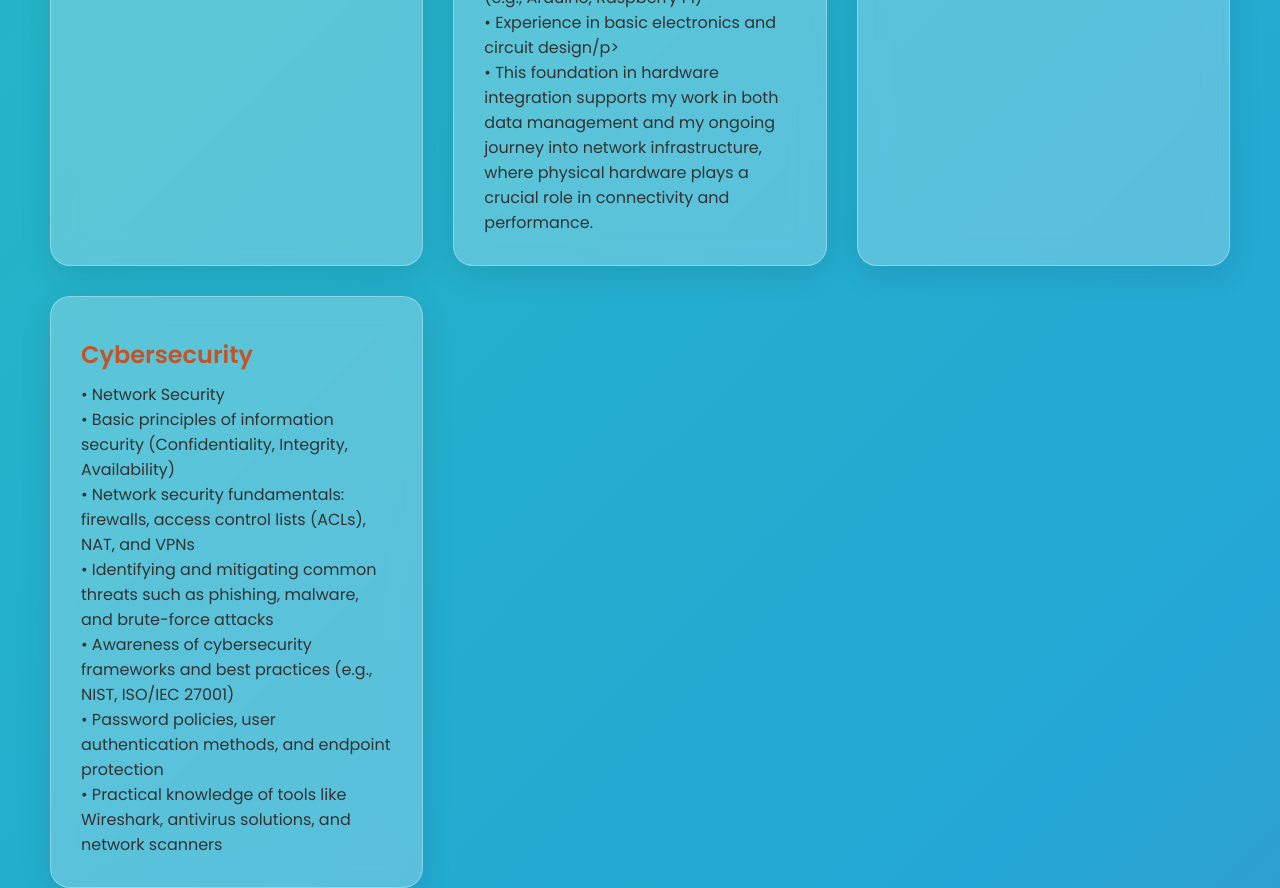
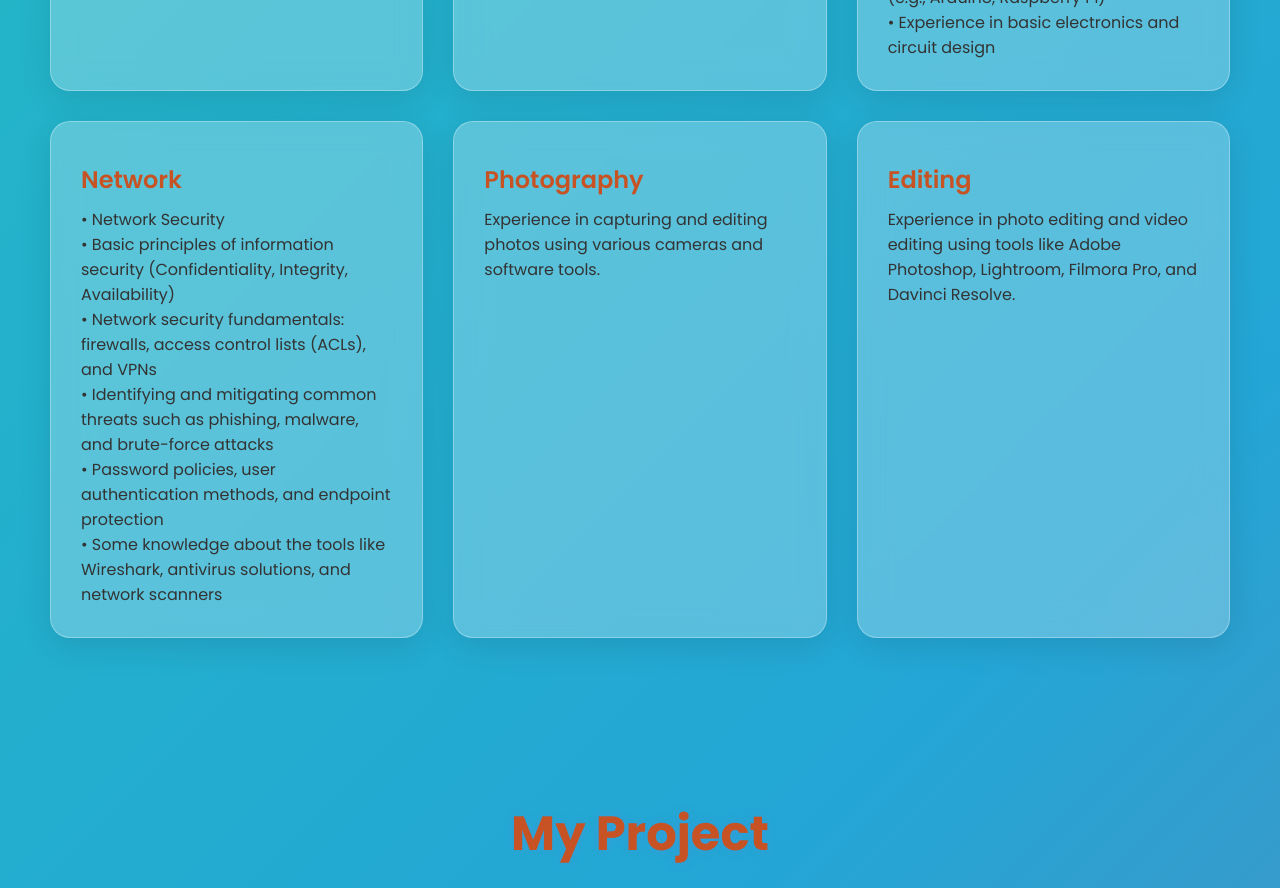
Before and after one commit to tyriess/kimtyroneportfolio, a plain HTML site: page index.html in a window 1280 px wide. Shown: the part 2600-3488 px from the top of the page. Drawn offline with nearby package versions, Linux system fonts and the light colour scheme.

Commit message:
Some Detail Line Changes

```diff
--- a/index.html
+++ b/index.html
@@ -75,11 +75,16 @@
 
     <!-- Skills Section -->
     <section id="skills">
-        <h2>Skills</h2>
+        <h2>Tech Stack & Skill</h2>
         <div class="skills-grid">
             <div class="skill-item">
                 <h4>Programming Languages</h4>
                 <p>Java, C++, Familiarity in Python, JavaScript, SQL</p>
+            </div>
+
+            <div class="skill-item">
+                <h4>Web Development</h4>
+                <p> HTML, CSS, and JavaScript</p>
             </div>
             <div class="skill-item">
                 <h4>Hardware Integration</h4>
@@ -89,22 +94,24 @@
                 <p>• BIOS/UEFI configuration and hardware diagnostics</p>
                 <p>• Installing and configuring operating systems on various hardware platforms</p>
                 <p>• Familiarity with embedded systems and microcontroller programming (e.g., Arduino, Raspberry Pi)</p>
-                <p>• Experience in basic electronics and circuit design/p>
-                <p>• This foundation in hardware integration supports my work in both data management and my ongoing journey into network infrastructure, where physical hardware plays a crucial role in connectivity and performance.</p>
+                <p>• Experience in basic electronics and circuit design</p>
             </div>
             <div class="skill-item">
-                <h4>Web Development</h4>
-                <p>Bootstrap (HTML, CSS, and JavaScript)</p>
+                <h4>Network</h4>
+                    <p>• Network Security</p>
+                    <p>• Basic principles of information security (Confidentiality, Integrity, Availability)</p>
+                    <p>• Network security fundamentals: firewalls, access control lists (ACLs), and VPNs</p>
+                    <p>• Identifying and mitigating common threats such as phishing, malware, and brute-force attacks</p>
+                    <p>• Password policies, user authentication methods, and endpoint protection</p>
+                    <p>• Some knowledge about the tools like Wireshark, antivirus solutions, and network scanners</p>
             </div>
             <div class="skill-item">
-                <h4>Cybersecurity</h4>
-                    <p>• Network Security</p>
-                    <p>• Basic principles of information security (Confidentiality, Integrity, Availability)</p>
-                    <p>• Network security fundamentals: firewalls, access control lists (ACLs), NAT, and VPNs</p>
-                    <p>• Identifying and mitigating common threats such as phishing, malware, and brute-force attacks</p>
-                    <p>• Awareness of cybersecurity frameworks and best practices (e.g., NIST, ISO/IEC 27001)</p>
-                    <p>• Password policies, user authentication methods, and endpoint protection</p>
-                    <p>• Practical knowledge of tools like Wireshark, antivirus solutions, and network scanners</p>
+                <h4>Photography</h4>
+                <p>Experience in capturing and editing photos using various cameras and software tools.</p>
+            </div>
+             <div class="skill-item">
+                <h4>Editing</h4>
+                <p>Experience in photo editing and video editing using tools like Adobe Photoshop, Lightroom, Filmora Pro, and Davinci Resolve.</p>
             </div>
         </div>
     </section>
--- a/portfoliolangpage.css
+++ b/portfoliolangpage.css
@@ -681,6 +681,7 @@
 
         /* Mobile Styles */
         @media (max-width: 768px) {
+
             .navbar {
                 top: 10px;
                 width: calc(100% - 20px);
@@ -726,7 +727,9 @@
             }
 
             .dark-mode-toggle {
-                display: none;
+                display: flex;
+                position: absolute;
+                left: 10px;
             }
 
             .main {
```
